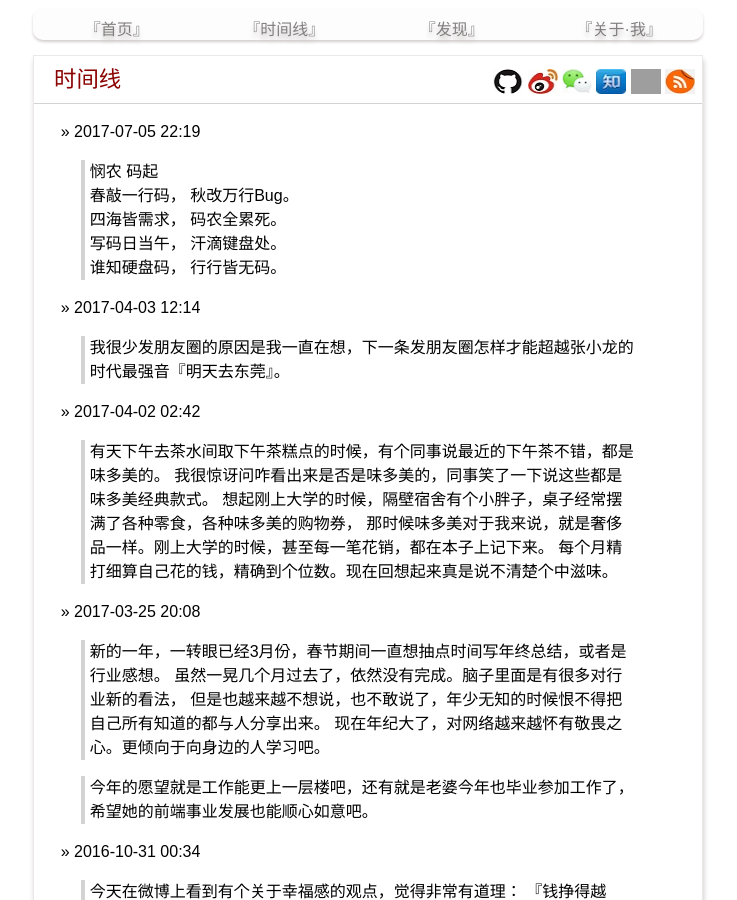
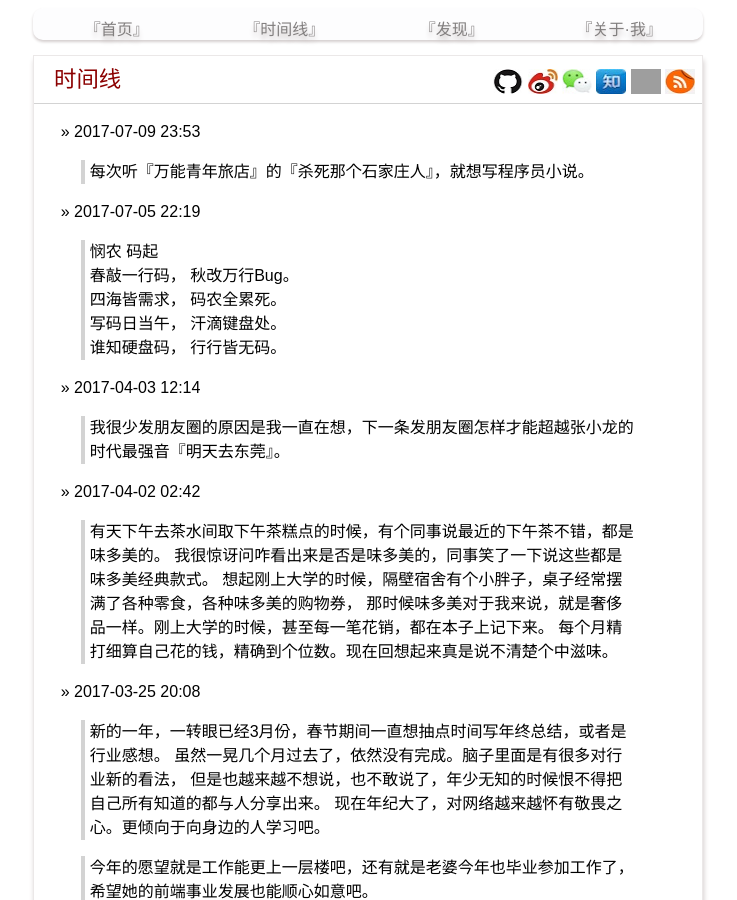
Before and after one commit to yanyiwu/blog, a Jekyll site: the page built from moment.md, in a window 1280 px wide and 900 px high. Shown: the whole window, without its empty margins (272-1009 px from the left). Built offline with Jekyll 4.4.1, drawn with Linux system fonts in a browser that asks for light colours; Markdown is read by kramdown in place of the engine named in the settings; comment, search, counter and statistics services are not loaded; grey boxes are pictures that could not be loaded.

Commit message:
[moment] music

```diff
--- a/moment.md
+++ b/moment.md
@@ -2,6 +2,10 @@
 layout: post_without_date
 title: 时间线
 ---
+
+&raquo; 2017-07-09 23:53
+
+> 每次听『万能青年旅店』的『杀死那个石家庄人』，就想写程序员小说。
 
 &raquo; 2017-07-05 22:19
 
```
